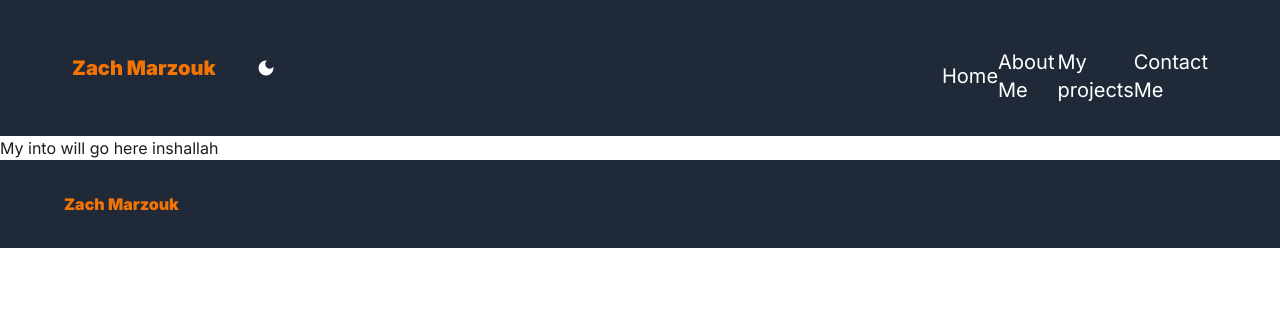
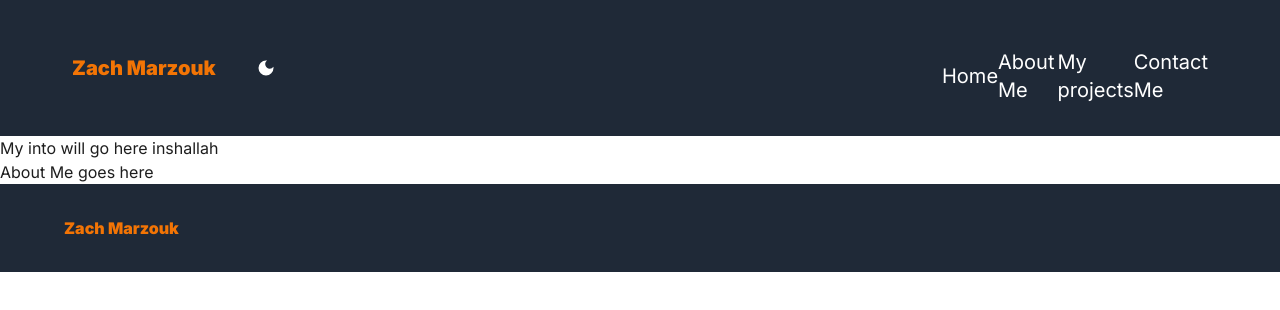
Before and after one commit to zamarz/ideal-octo-eureka, a Next.js app: page / in a window 1280 px wide. Shown: the top 310 px of the page. Built offline with nearby package versions, Linux system fonts and the light colour scheme.

Commit message:
Create about me page

```diff
--- /dev/null
+++ b/src/components/AboutMe.tsx
@@ -0,0 +1,5 @@
+const AboutMe = () => {
+  return <div>About Me goes here</div>;
+};
+
+export default AboutMe;
--- a/src/components/HomePage.tsx
+++ b/src/components/HomePage.tsx
@@ -1,7 +1,13 @@
+import AboutMe from "./AboutMe";
 import Intro from "./Intro";
 
 const HomePage = () => {
-  return <Intro />;
+  return (
+    <>
+      <Intro />
+      <AboutMe />
+    </>
+  );
 };
 
 export default HomePage;
```
